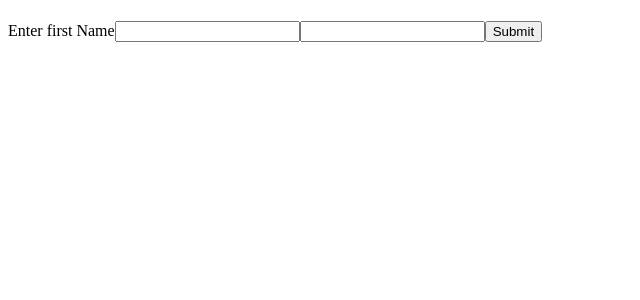
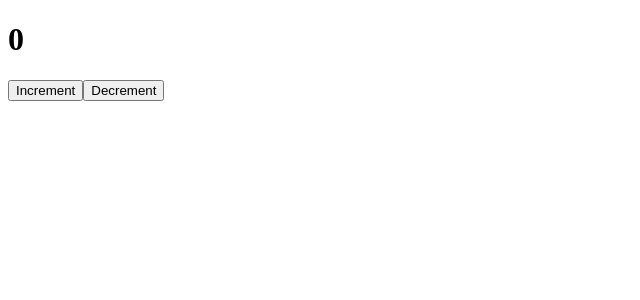
Before and after one commit to naman-0804/learning, a React (Create React App) app: page / in a window 1280 px wide. Shown: the top 300 px of the page, without its empty margins (0-640 px from the left). Built offline with nearby package versions, Linux system fonts and the light colour scheme.

Commit message:
made inc dec counter using usestate

```diff
--- /dev/null
+++ b/src/Incdec.js
@@ -0,0 +1,25 @@
+import react,{useState} from 'react'
+const Incdec=()=>{
+    const[count,setCount]=useState(0);
+    const counter=(event)=>{
+        if(event.target.name=='Inc')
+        {
+            setCount(count+1);
+        }
+        else if(event.target.name=="dec")
+        {
+            setCount(count-1);
+        }
+    }
+    return (
+        <>
+            <div>
+                <h1>{count}</h1>
+                <button name="Inc" onClick={counter}>Increment</button>
+                <button name="dec" onClick={counter}>Decrement</button>
+            </div>
+        </>
+    )
+
+}
+export default Incdec;
--- a/src/index.js
+++ b/src/index.js
@@ -9,8 +9,9 @@ import Condition from './Condition';
 import Clock from './Clock';
 import Events from './Events';
 import Form from './Form';
+import Incdec from './Incdec';
 import "./index.css";
 const root = ReactDOM.createRoot(document.getElementById('root'));
 root.render(
-    <Form/>
+    <Incdec/>
 );
```
